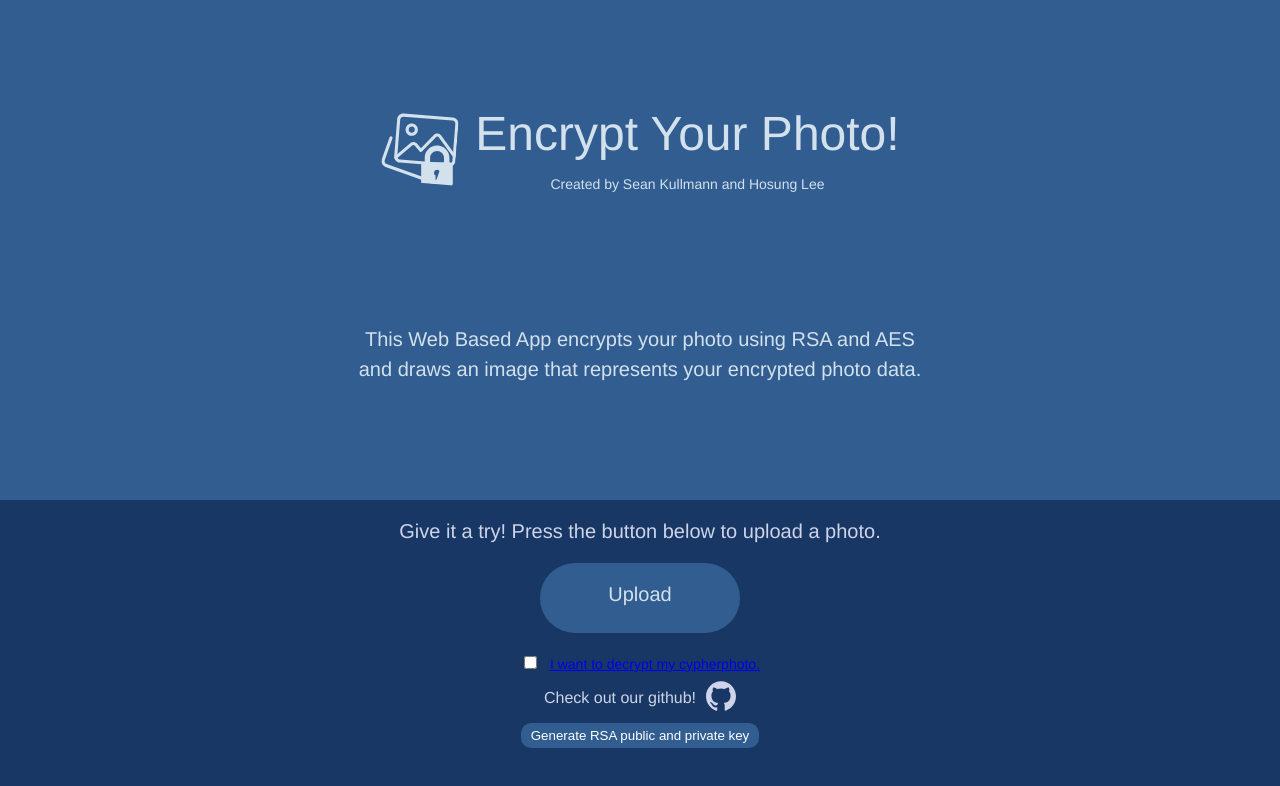
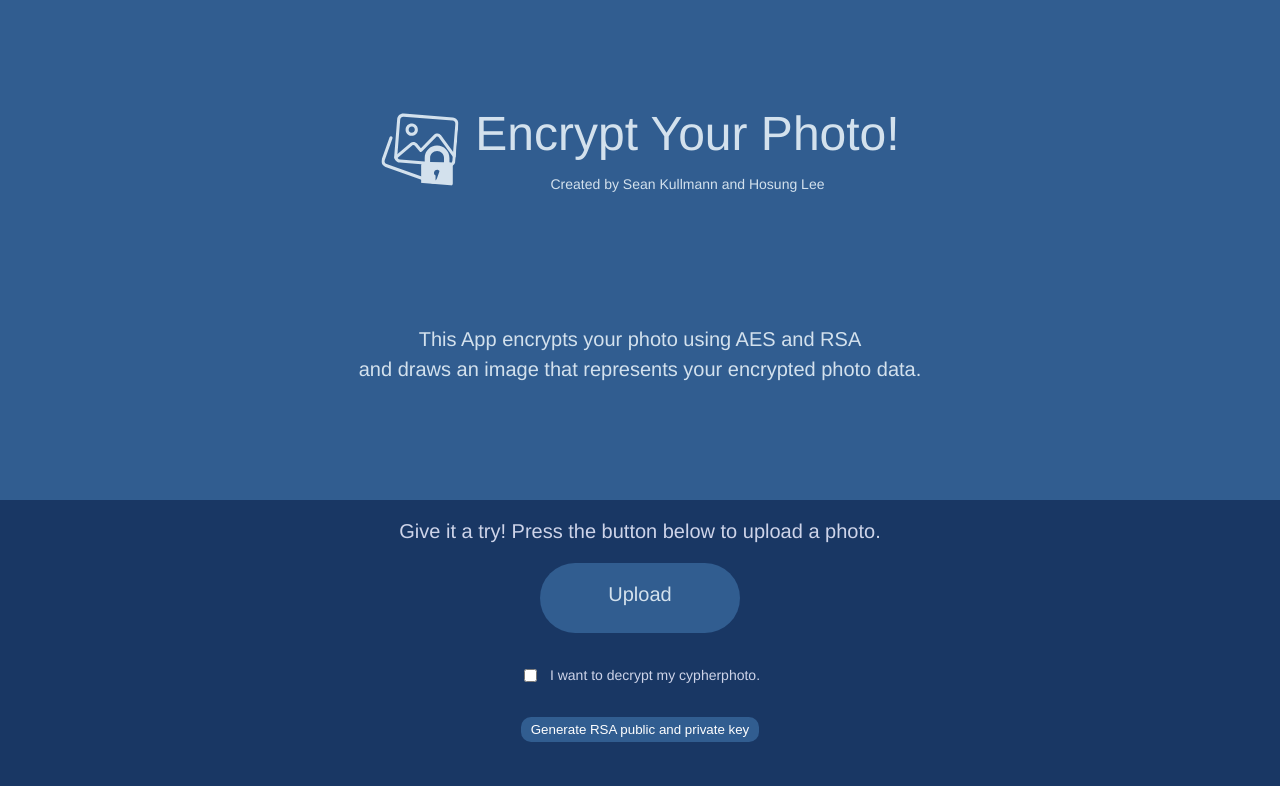
Before and after one commit to Kullmann/Photocrypt, a React (Create React App) app in the folder photo-rsa/: page / in a window 1280 px wide. Shown: the top 786 px of the page. Built offline with nearby package versions, Linux system fonts and the light colour scheme.

Commit message:
cleaned up some code

```diff
--- /dev/null
+++ b/photo-rsa/src/components/GithubLink/index.js
@@ -0,0 +1,29 @@
+/*
+    githublink component
+    author: Hosung Lee
+    date: 2020-10-07
+*/
+import React, { Component } from "react";
+import GithubLogo from "../../components/GithubLogo";
+
+
+export default class GithubLink extends Component{
+
+
+  defaultSize = 80;
+
+  render() {
+      return (
+        <div className="GithubLink">
+            <p>
+              <a href="https://github.com/Kullmann/RSAPhotoCryptography">
+                Check out our github!
+              </a>
+            </p>
+            <a href="https://github.com/Kullmann/RSAPhotoCryptography">
+              <GithubLogo style={{ marginLeft: 10 }} />
+            </a>
+            </div>
+    );
+  }
+}
--- /dev/null
+++ b/photo-rsa/src/components/Header/index.js
@@ -0,0 +1,37 @@
+/*
+    logo component
+    author: Hosung Lee
+    date: 2020-10-07
+*/
+import React, { Component } from "react";
+
+import Logo from "../../components/Logo";
+
+export default class Header extends Component{
+
+  render() {
+      return (
+        <div className={this.props.showall ? "Header" : "HeaderReduced"}>
+          <div className="Title">
+            <Logo style={{ marginRight: 15 }} />
+            <div class="TitleContent">
+              <p className="TitleText">Encrypt Your Photo!</p>
+              <p className="SubtitleText">
+                Created by Sean Kullmann and Hosung Lee
+              </p>
+            </div>
+          </div>
+          {this.props.showall ? (
+            <div className="Description">
+              <p>This App encrypts your photo using AES and RSA</p>
+              <p>
+                and draws an image that represents your encrypted photo data.
+              </p>
+            </div>
+          ) : (
+            <></>
+          )}
+        </div>
+    );
+  }
+}
--- /dev/null
+++ b/photo-rsa/src/components/RSAButton/index.js
@@ -0,0 +1,48 @@
+/*
+    logo component
+    author: Sean Kullmann, Hosung Lee
+    date: 2020-11-26
+*/
+import React, { Component } from "react";
+import * as axios from "axios";
+
+export default class RSAButton extends Component{
+
+    makeServerRequest = async () => {
+        let path = "/generatePrivateKey";
+        try {
+          const res = await axios.post(path);
+          console.log(res.data);
+          const element = document.createElement("a");
+          const file = new Blob([res.data], { type: "text/plain" });
+          element.href = URL.createObjectURL(file);
+          element.download = "private_key.txt";
+          document.body.appendChild(element);
+          element.click();
+        } catch (err) {
+          console.log("error: " + err);
+        }
+
+        path = "/generatePublicKey";
+        try {
+          const res = await axios.post(path);
+          console.log(res.data);
+          const element = document.createElement("a");
+          const file = new Blob([res.data], { type: "text/plain" });
+          element.href = URL.createObjectURL(file);
+          element.download = "public_key.txt";
+          document.body.appendChild(element);
+          element.click();
+        } catch (err) {
+          console.log("error: " + err);
+        }
+      };
+
+  render() {
+      return (
+        <button className="Button RSAButton" onClick={() => this.makeServerRequest()}>
+            Generate RSA public and private key
+        </button>
+    );
+  }
+}
--- a/photo-rsa/src/components/Result/index.js
+++ b/photo-rsa/src/components/Result/index.js
@@ -25,8 +25,7 @@ export default class Result extends Component {
           ></img>
         </div>
         <div>
-          <p>Share photo with your friends!</p>
-          <button onClick={() => this.props.setimg("")}>
+          <button className="Button BackButton" onClick={() => this.props.setimg("")}>
             Encrypt another photo
           </button>
         </div>
--- a/photo-rsa/src/components/Result/style.css
+++ b/photo-rsa/src/components/Result/style.css
@@ -3,11 +3,10 @@ img {
     height: 100%;
 }
 .ResultContent {
-    width: 80%;
-    text-align: center;
-    margin-bottom: 150px;
-    max-width: 800px;
-    max-height: 500px;
+    width: 40%;
+    display:flex;
+    flex-direction: column;
+    align-items: center;
 }
 
 .ResultText {
@@ -19,16 +18,11 @@ img {
 }
 
 .ImageFrame {
-    border: 10px solid #CED4E9;
+    border: 5px solid #CED4E9;
     width: 100%;
-    height: 100%;
     box-sizing: border-box;
 }
 
-button {
-    background-color: #315D90;
-    padding: 5px 10px 5px 10px;
-    border: none;
-    border-radius: 10px;
-    color:white;
+.BackButton {
+    margin: 20px 0 0 0;
 }
--- a/photo-rsa/src/components/Upload/index.js
+++ b/photo-rsa/src/components/Upload/index.js
@@ -66,7 +66,7 @@ export default class Upload extends Component {
             </label>
             <div className="Option">
               <input type="checkbox" onChange={this.toggleCipher}></input>
-              <a href="/#">I want to decrypt my cypherphoto.</a>
+              <p>I want to decrypt my cypherphoto.</p>
             </div>
           </form>
         ) : (
--- a/photo-rsa/src/screens/Main/index.js
+++ b/photo-rsa/src/screens/Main/index.js
@@ -4,96 +4,34 @@
     date: 2020-10-07
 */
 import React, { Component } from "react";
-import GithubLogo from "../../components/GithubLogo";
-import Logo from "../../components/Logo";
 import Upload from "../../components/Upload";
 import Result from "../../components/Result";
-import * as axios from "axios";
+import GithubLink from "../../components/GithubLink";
+import RSAButton from "../../components/RSAButton";
+import Header from "../../components/Header";
 
 export default class Main extends Component {
   constructor() {
     super();
-    this.state = { loading: false, image: "" };
-    this.imageInputRef = React.createRef();
+    this.state = { image: "" };
   }
 
   setImage = (_image) => {
     this.setState({ image: _image });
   };
 
-  makeServerRequest = async () => {
-    let path = "/generatePrivateKey";
-    try {
-      const res = await axios.post(path);
-      console.log(res.data);
-      const element = document.createElement("a");
-      const file = new Blob([res.data], { type: "text/plain" });
-      element.href = URL.createObjectURL(file);
-      element.download = "private_key.txt";
-      document.body.appendChild(element);
-      element.click();
-    } catch (err) {
-      console.log("error: " + err);
-    }
-
-    path = "/generatePublicKey";
-    try {
-      const res = await axios.post(path);
-      console.log(res.data);
-      const element = document.createElement("a");
-      const file = new Blob([res.data], { type: "text/plain" });
-      element.href = URL.createObjectURL(file);
-      element.download = "public_key.txt";
-      document.body.appendChild(element);
-      element.click();
-    } catch (err) {
-      console.log("error: " + err);
-    }
-  };
-
   render() {
     return (
       <div className="Container">
-        <div className={!this.state.image ? "Header" : "HeaderReduced"}>
-          <div className="Title">
-            <Logo style={{ marginRight: 15 }} />
-            <div class="TitleContent">
-              <p className="TitleText">Encrypt Your Photo!</p>
-              <p className="SubtitleText">
-                Created by Sean Kullmann and Hosung Lee
-              </p>
-            </div>
-          </div>
-          {!this.state.image ? (
-            <div className="Description">
-              <p>This Web Based App encrypts your photo using RSA and AES</p>
-              <p>
-                and draws an image that represents your encrypted photo data.
-              </p>
-            </div>
-          ) : (
-            <></>
-          )}
-        </div>
+        <Header showall={!this.state.image}/>
         <div className="Content">
           {!this.state.image ? (
             <Upload setimg={this.setImage} />
           ) : (
             <Result image={this.state.image} setimg={this.setImage} />
           )}
-          <div className="Footer">
-            <p>
-              <a href="https://github.com/Kullmann/RSAPhotoCryptography">
-                Check out our github!
-              </a>
-            </p>
-            <a href="https://github.com/Kullmann/RSAPhotoCryptography">
-              <GithubLogo style={{ marginLeft: 10 }} />
-            </a>
-          </div>
-          <button onClick={() => this.makeServerRequest()}>
-            Generate RSA public and private key
-          </button>
+          <RSAButton/>
+          {false ? <GithubLink/> : <></>}
         </div>
       </div>
     );
--- a/photo-rsa/src/themes/default.css
+++ b/photo-rsa/src/themes/default.css
@@ -119,7 +119,13 @@
     padding-bottom: 10px;
 }
 
-.Option a{
+.Option {
+    display: flex;
+    flex-direction: row;
+    align-items: center;
+}
+
+.Option p{
     margin-left: 10px;
     font-size: 14px;
 }
@@ -130,7 +136,13 @@
     align-items: center;
 }
 
-.Footer p a {
+.GithubLink {
+    display: flex;
+    flex-direction: row;
+    align-items: center;
+}
+
+.GithubLink p a {
     text-decoration: none;
     color: #CED4E9
 }
@@ -152,3 +164,15 @@ font-size: 100px;
     filter: alpha(opacity=0);
     cursor: pointer;
 }
+
+.Button {
+    background-color: #315D90;
+    padding: 5px 10px 5px 10px;
+    border: none;
+    border-radius: 10px;
+    color:white;
+}
+
+.RSAButton {
+    margin: 20px 0 15px 0
+}
```
Also changed, not shown: 2 other files (tests, documents, lock files or other folders). Lines whose indentation alone changed are shown as unchanged.
